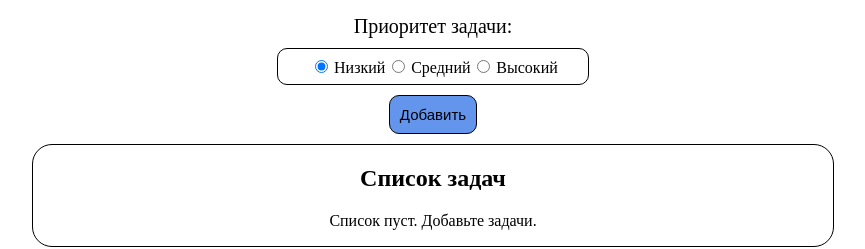
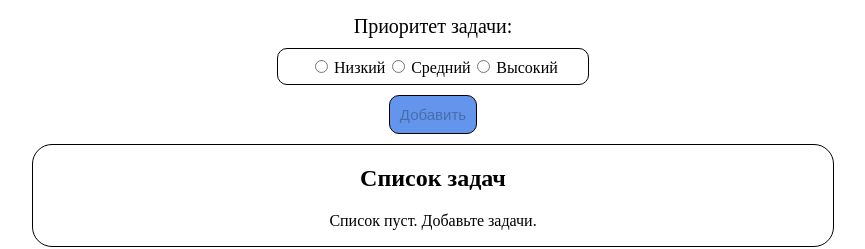
Before and after one commit to Kabatov/todos, a Vue app: page / in a window 1280 px wide. Shown: the part 130-379 px from the top of the page, without its empty margins (207-1072 px from the left). Built offline with nearby package versions, Linux system fonts and the light colour scheme.

Commit message:
Доработал блок с добавлением задачи

```diff
--- a/src/App.vue
+++ b/src/App.vue
@@ -35,11 +35,15 @@ export default {
   },
 
   watch: {
-    taskList() {
-      const priorityOrder = { high: 1, medium: 2, low: 3 }
+    taskList: {
+      handler() {
+        const priorityOrder = { High: 1, Medium: 2, Low: 3 }
 
-      this.taskList.sort((a, b) => priorityOrder[a.priority] - priorityOrder[b.priority]);
-  }
+        this.taskList.sort((a, b) => priorityOrder[a.priority_status] - priorityOrder[b.priority_status]);
+      },
+      deep: true
+    }
+
   },
 
   methods: {
--- a/src/components/TodoAddTask.vue
+++ b/src/components/TodoAddTask.vue
@@ -13,7 +13,7 @@
             type="radio"
             v-model="priority"
             value="Low"
-            name="priority-button" checked
+            name="priority-button"
           />
           <label for="low">Низкий</label>
 
@@ -36,6 +36,7 @@
       <button
         class="todo-add-button"
         @click="addTask"
+        :disabled="addTaskInput.length === 0 || priority === null"
       >
         Добавить
       </button>
```
